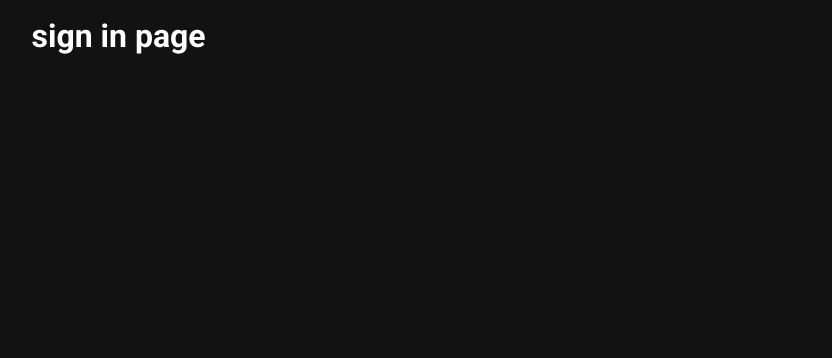
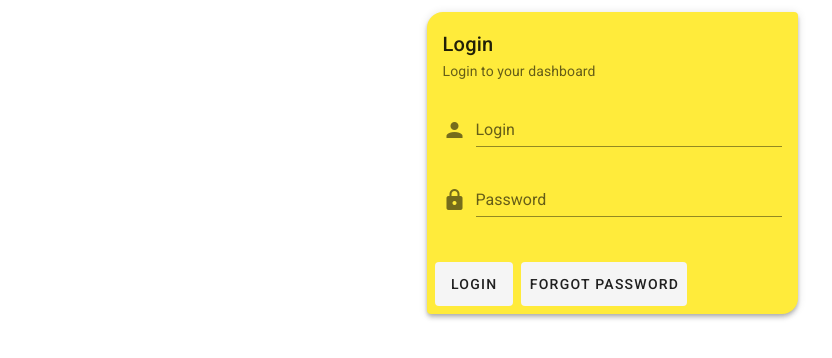
Before and after one commit to muratcan-yuksel/nuxt-firebase, a Nuxt app: page /auth/signin in a window 1280 px wide. Shown: the top 358 px of the page, without its empty margins (28-860 px from the left). Built offline with nearby package versions, Linux system fonts and the light colour scheme.

Commit message:
added the signin page

```diff
--- a/nuxt.config.js
+++ b/nuxt.config.js
@@ -34,6 +34,9 @@ export default {
     // https://go.nuxtjs.dev/vuetify
     "@nuxtjs/vuetify"
   ],
+  router: {
+    middleware: ["auth"]
+  },
 
   // Modules: https://go.nuxtjs.dev/config-modules
   modules: [
@@ -80,7 +83,7 @@ export default {
   vuetify: {
     customVariables: ["~/assets/variables.scss"],
     theme: {
-      dark: true,
+      dark: false,
       themes: {
         dark: {
           primary: colors.blue.darken2,
--- a/pages/auth/signin.vue
+++ b/pages/auth/signin.vue
@@ -1,5 +1,85 @@
 <template>
-  <div>
-    <h1>sign in page</h1>
-  </div>
+  <v-row align="center" justify="center">
+    <v-col cols="12" sm="8" md="4" align="center">
+      <v-card width="500" class="elevation-4 text-left" shaped color="yellow">
+        <v-card-title>Login</v-card-title>
+        <v-card-subtitle>Login to your dashboard</v-card-subtitle>
+        <v-card-text>
+          <v-form>
+            <v-text-field
+              label="Login"
+              name="login"
+              prepend-icon="mdi-account"
+              type="text"
+              v-model="auth.email"
+            ></v-text-field>
+
+            <v-text-field
+              label="Password"
+              name="password"
+              prepend-icon="mdi-lock"
+              type="password"
+              v-model="auth.password"
+            ></v-text-field>
+          </v-form>
+        </v-card-text>
+        <v-card-actions class="text-center">
+          <v-btn class="login-button" @click="login" depressed large
+            >Login</v-btn
+          >
+          <v-btn class="reset-button" @click="forgotPassword" depressed large
+            >Forgot Password</v-btn
+          >
+        </v-card-actions>
+      </v-card>
+      <v-snackbar :timeout="4000" v-model="snackbar" absolute bottom center>
+        {{ snackbarText }}
+      </v-snackbar>
+    </v-col>
+  </v-row>
 </template>
+
+<script>
+export default {
+  data() {
+    return {
+      snackbar: false,
+      snackbarText: "No error message",
+      auth: {
+        email: "",
+        password: ""
+      }
+    };
+  },
+  methods: {
+    login() {
+      let that = this;
+      this.$fire.auth
+        .signInWithEmailAndPassword(this.auth.email, this.auth.password)
+        .catch(function(error) {
+          that.snackbarText = error.message;
+          that.snackbar = true;
+        })
+        .then(user => {
+          //we are signed in
+          $nuxt.$router.push("/");
+        });
+    },
+    forgotPassword() {
+      let that = this;
+      this.$fire.auth
+        .sendPasswordResetEmail(this.auth.email)
+        .then(function() {
+          that.snackbarText = "reset link sent to " + that.auth.email;
+          that.snackbar = true;
+        })
+        .catch(function(error) {
+          that.snackbarText = error.message;
+          that.snackbar = true;
+        });
+    }
+  }
+};
+</script>
+
+<style></style>
```
